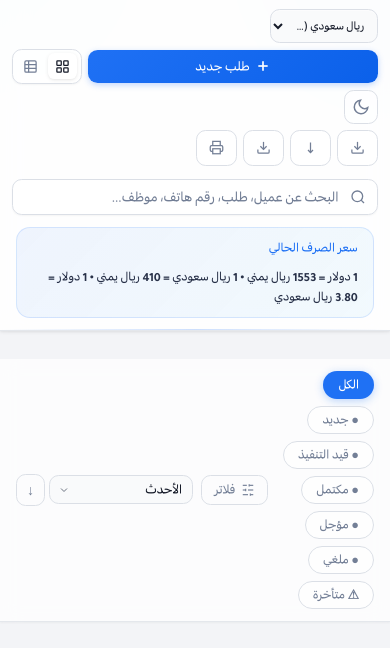
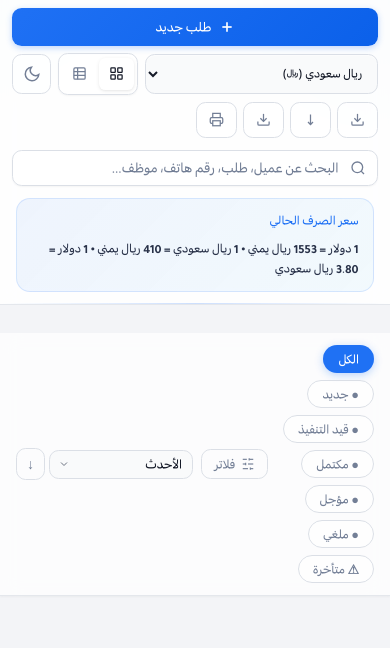
Before and after one commit to hamza4app2vip/flowergarden, a plain HTML site: page index.html in a window 390 px wide. Shown: the part 44-692 px from the top of the page. Drawn offline with Linux system fonts and the light colour scheme.

Commit message:
Add files via upload

```diff
--- a/style.css
+++ b/style.css
@@ -323,59 +323,112 @@ body::before{
   }
   .header-search{padding:0 .9rem .65rem}
 }
+@media(max-width:768px){
+  .header{
+    position:relative;
+    top:auto;
+    z-index:6;
+  }
+}
 @media(max-width:560px){
+  .header{
+    box-shadow:none;
+    backdrop-filter:blur(10px);
+    -webkit-backdrop-filter:blur(10px);
+  }
   .header-top{
     padding:.625rem .75rem;
     flex-wrap:wrap;
     align-items:flex-start;
-    gap:.75rem;
+    gap:.7rem;
   }
-  .brand{flex:1 1 100%;gap:.625rem}
+  .brand{
+    flex:1 1 100%;
+    gap:.625rem;
+  }
   .header-actions{
     width:100%;
-    flex-wrap:wrap;
-    gap:.4rem;
-    justify-content:flex-start;
+    display:grid;
+    grid-template-columns:minmax(0,1fr) auto auto;
+    grid-template-areas:
+      "add add add"
+      "currency view theme"
+      "tools tools tools";
+    align-items:center;
+    gap:.55rem;
+    justify-content:stretch;
   }
   .header-actions > *{min-width:0}
   .currency-select{
-    order:1;
-    flex:0 0 6.75rem;
-    width:auto;
+    grid-area:currency;
+    width:100%;
     min-width:0;
-    padding:.45rem .55rem;
-    font-size:.72rem;
+    min-height:2.45rem;
+    padding:.45rem .75rem;
+    font-size:.76rem;
   }
   #btn-add-new{
-    order:2;
-    flex:1 1 auto;
+    grid-area:add;
+    width:100%;
     justify-content:center;
     min-width:0;
-    font-size:.82rem;
-    padding:.5rem .8rem;
+    font-size:.88rem;
+    padding:.7rem .95rem;
+    gap:.45rem;
   }
-  .view-toggle{order:3}
-  #btn-dark-mode{order:4}
+  .view-toggle{
+    grid-area:view;
+    justify-self:start;
+    min-height:2.45rem;
+    padding:.2rem;
+  }
+  .view-btn{
+    min-width:2.15rem;
+    min-height:2.05rem;
+    padding:.4rem .5rem;
+  }
+  #btn-dark-mode{
+    grid-area:theme;
+    justify-self:start;
+    width:2.45rem;
+    height:2.45rem;
+  }
   .toolbar-group{
-    order:5;
-    flex:1 1 100%;
+    grid-area:tools;
+    width:100%;
+    justify-content:flex-start;
     overflow-x:auto;
     overflow-y:hidden;
-    padding-bottom:.2rem;
+    padding-bottom:.15rem;
     -webkit-overflow-scrolling:touch;
     scrollbar-width:none;
   }
+  .toolbar-group .tool-btn{flex:0 0 auto}
   .toolbar-group::-webkit-scrollbar{display:none}
-  .header-search{padding:0 .75rem .75rem;flex-wrap:wrap}
+  .header-search{
+    padding:0 .75rem .75rem;
+    flex-wrap:wrap;
+    gap:.55rem;
+  }
   .search-wrapper{flex-basis:100%}
+  .exchange-banner{
+    margin:0 .75rem .8rem;
+    padding:.72rem .9rem;
+  }
 }
 @media(max-width:400px){
   .header-top{padding:.625rem .75rem}
   .brand-title{font-size:.85rem}
   .btn-primary{padding:.5rem .8rem;gap:.4rem}
   #btn-add-new{
-    flex-basis:calc(100% - 5rem);
-    font-size:.82rem;
+    font-size:.84rem;
+    padding:.65rem .8rem;
+  }
+  .header-actions{
+    gap:.45rem;
+  }
+  .currency-select{
+    padding:.45rem .68rem;
   }
   .tool-btn{
     min-width:2.25rem;
@@ -384,13 +437,20 @@ body::before{
   }
 }
 @media(max-width:360px){
-  #btn-add-new span{display:none}
+  .header-actions{
+    grid-template-columns:minmax(0,1fr) auto;
+    grid-template-areas:
+      "add add"
+      "currency currency"
+      "view theme"
+      "tools tools";
+  }
+  #btn-add-new span{display:inline}
   #btn-add-new{
-    flex:0 0 auto;
-    padding:.5rem .65rem;
-    gap:0;
+    padding:.62rem .8rem;
+    gap:.4rem;
   }
-  .currency-select{flex:1 1 0}
+  .currency-select{font-size:.74rem}
 }
 
 /* ========= BUTTONS ========= */
```
